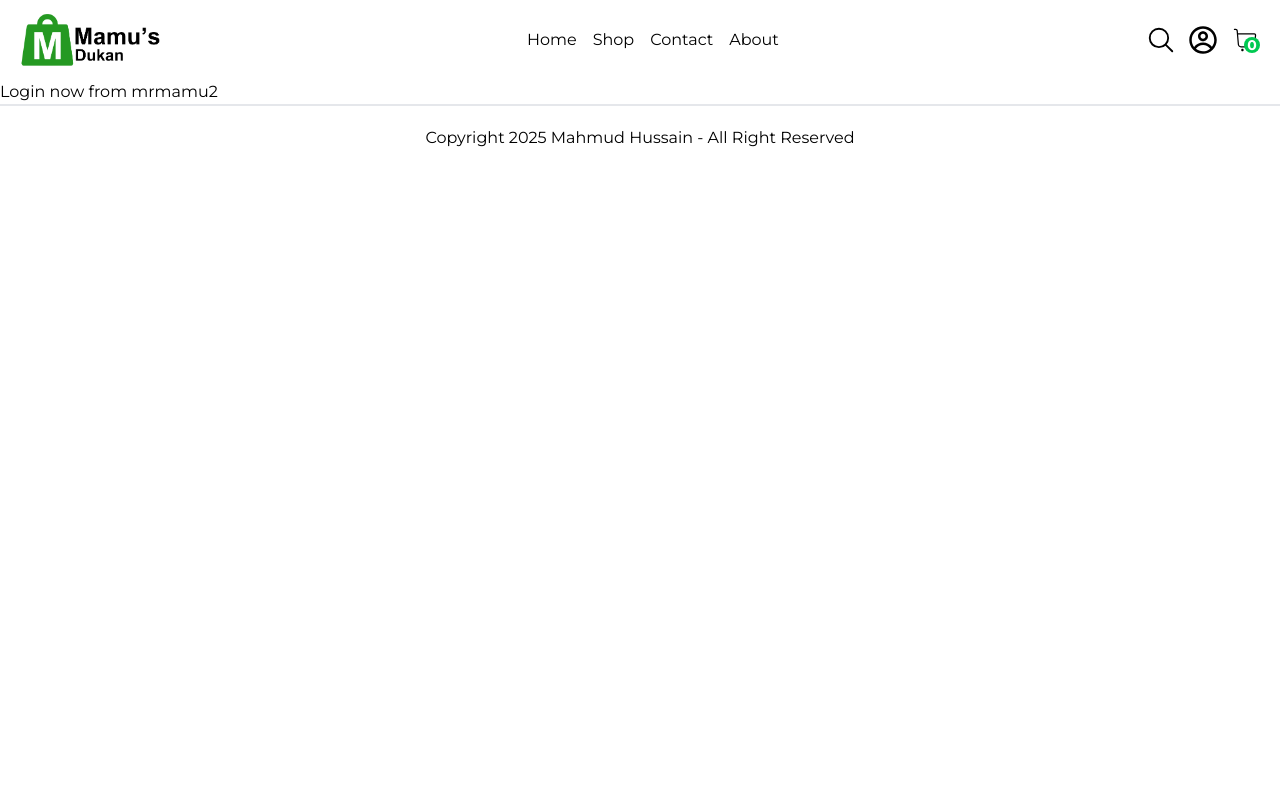
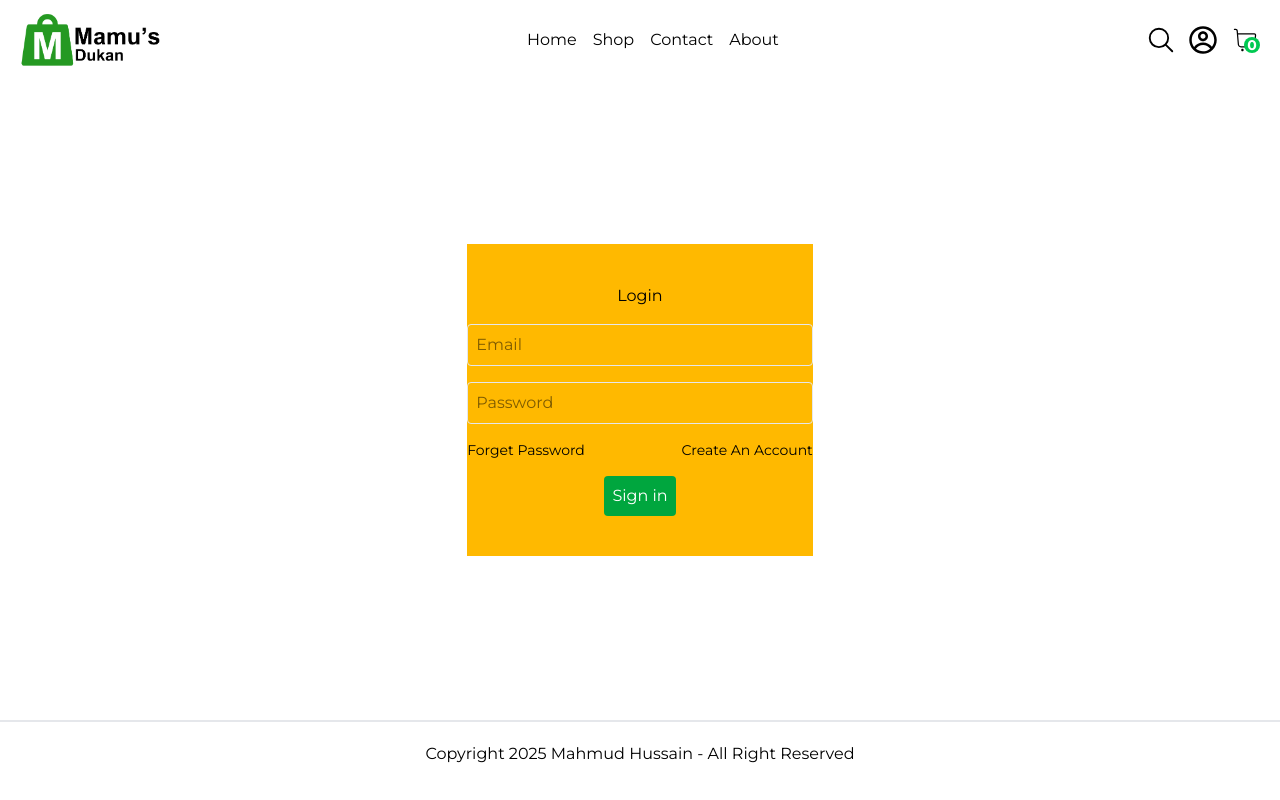
Before and after one commit to mahmudhussaininfo/mamur-Dukan, a React (Vite) app in the folder client/: page /login in a window 1280 px wide. Built offline with nearby package versions, Linux system fonts and the light colour scheme.

Commit message:
login.jsx from mrmamu2

```diff
--- a/client/src/pages/Login.jsx
+++ b/client/src/pages/Login.jsx
@@ -1,7 +1,48 @@
-import React from "react";
+import React, { useState } from "react";
+import { Link } from "react-router-dom";
 
 const Login = () => {
-  return <div>Login now from mrmamu2</div>;
+  const [state, setState] = useState("Login");
+  return (
+    <>
+      <div className="container mx-auto min-h-[80vh] sm:w-96 flex justify-center items-center">
+        <form className="flex flex-col items-center gap-4 py-10 bg-amber-400 w-[90%]">
+          <h1>{state}</h1>
+          {state === "Login" ? (
+            ""
+          ) : (
+            <input
+              className="border w-full border-gray-200 rounded p-2 outline-none"
+              type="text"
+              placeholder="Username"
+            />
+          )}
+
+          <input
+            className="border w-full border-gray-200 rounded p-2 outline-none"
+            type="text"
+            placeholder="Email"
+          />
+          <input
+            className="border w-full border-gray-200 rounded p-2 outline-none"
+            type="text"
+            placeholder="Password"
+          />
+          {state === "Login" && (
+            <div className="flex justify-between w-full text-sm items-center">
+              <Link>Forget Password</Link>
+              <Link>Create An Account</Link>
+            </div>
+          )}
+          <div>
+            <button className="bg-green-600 text-white p-2 rounded w-full">
+              {state === "Login" ? "Sign in" : "Register"}
+            </button>
+          </div>
+        </form>
+      </div>
+    </>
+  );
 };
 
 export default Login;
```
